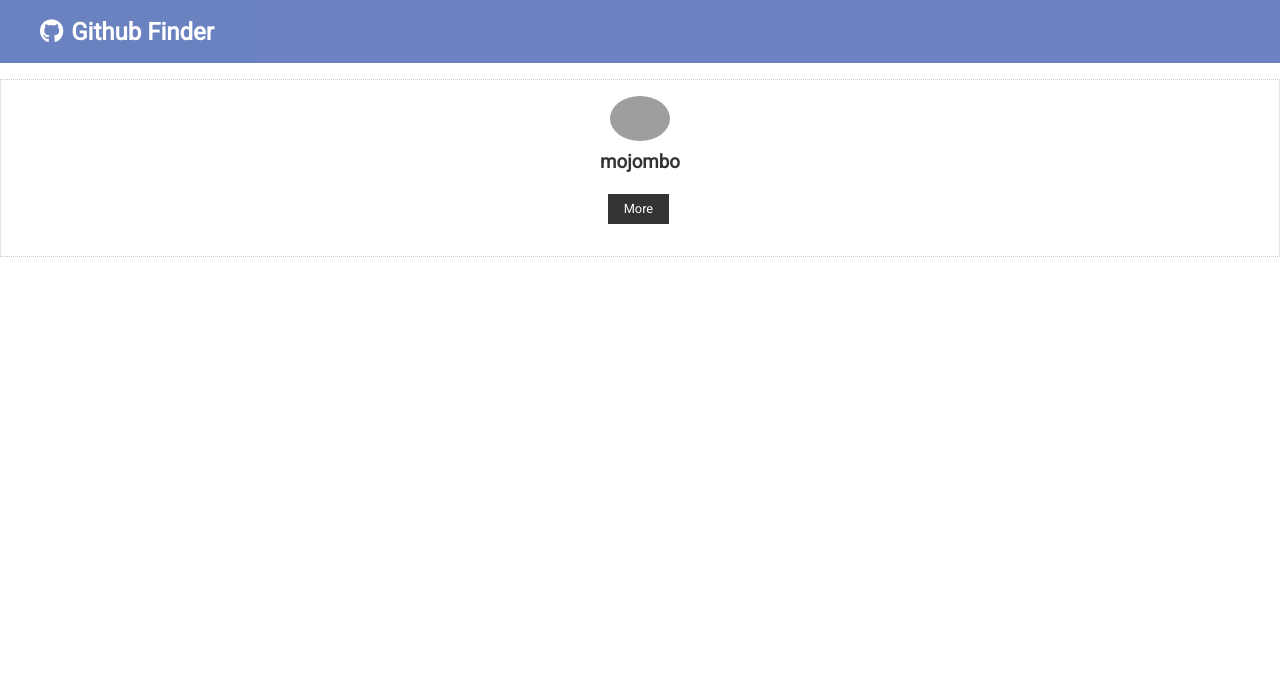
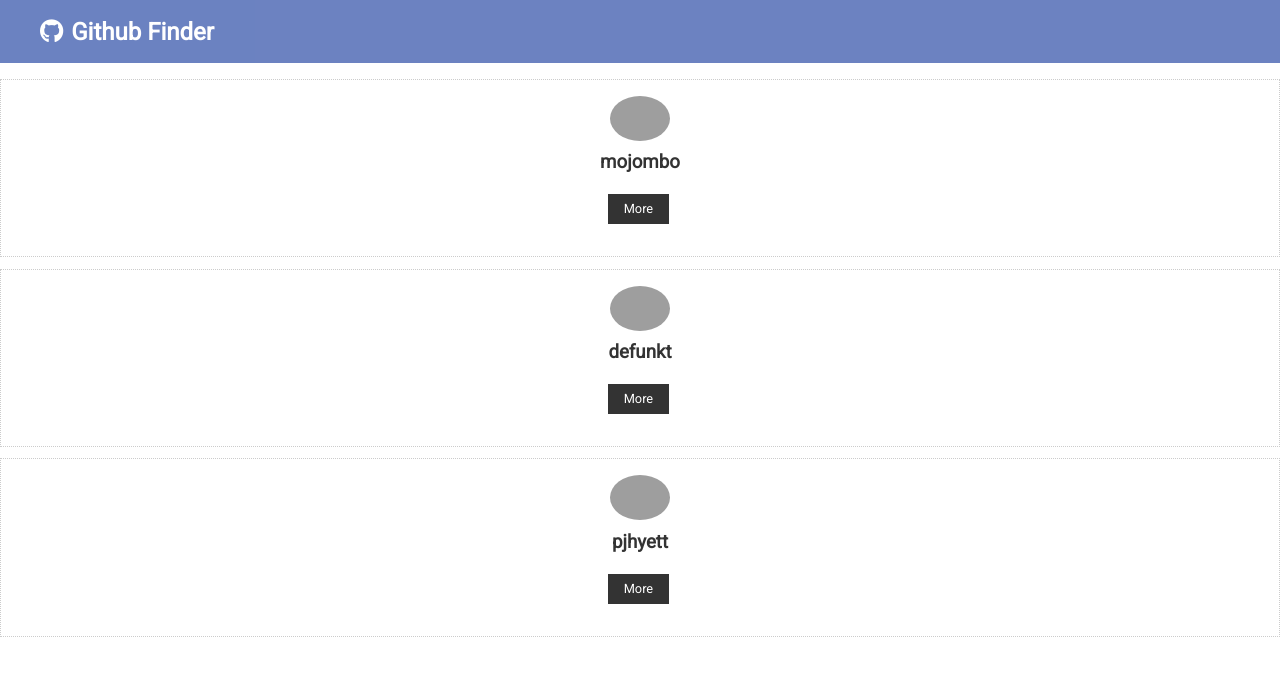
Before and after one commit to nuvallo/Github-Finder-Application, a React (Create React App) app in the folder app/: page / in a window 1280 px wide. Shown: the top 676 px of the page. Built offline with nearby package versions, Linux system fonts and the light colour scheme; grey boxes are pictures that could not be loaded.

Commit message:
added a list of users to state

```diff
--- a/app/src/App.js
+++ b/app/src/App.js
@@ -1,6 +1,6 @@
 import React, { Component } from "react";
 import Navbar from "./components/layout/Navbar";
-import UserItem from "./components/users/UserItem";
+import User from "./components/users/Users";
 import "./App.css";
 
 class App extends Component {
@@ -8,7 +8,7 @@
     return (
       <div className="App">
         <Navbar />
-        <UserItem />
+        <User />
       </div>
     );
   }
--- a/app/src/components/users/UserItem.js
+++ b/app/src/components/users/UserItem.js
@@ -1,14 +1,8 @@
 import React, { Component } from "react";
 
 class UserItem extends Component {
-  state = {
-    id: "id",
-    login: "mojombo",
-    avatar_url: "https://avatars0.githubusercontent.com/u/1?v=4",
-    html_url: "https://github.com/mojombo"
-  };
   render() {
-    const { login, avatar_url, html_url } = this.state;
+    const { login, avatar_url, html_url } = this.props.user;
     return (
       <div className="card text-center">
         <img
--- /dev/null
+++ b/app/src/components/users/Users.js
@@ -0,0 +1,38 @@
+import React, { Component } from "react";
+import UserItem from "../users/UserItem";
+
+class Users extends Component {
+  state = {
+    users: [
+      {
+        id: "1",
+        login: "mojombo",
+        avatar_url: "https://avatars0.githubusercontent.com/u/1?v=4",
+        html_url: "https://github.com/mojombo"
+      },
+      {
+        id: "2",
+        login: "defunkt",
+        avatar_url: "https://avatars0.githubusercontent.com/u/2?v=4",
+        html_url: "https://github.com/defunkt"
+      },
+      {
+        id: "3",
+        login: "pjhyett",
+        avatar_url: "https://avatars0.githubusercontent.com/u/3?v=4",
+        html_url: "https://github.com/pjhyett"
+      }
+    ]
+  };
+  render() {
+    return (
+      <div>
+        {this.state.users.map(user => {
+          return <UserItem key={user.id} user={user} />;
+        })}
+      </div>
+    );
+  }
+}
+
+export default Users;
```
